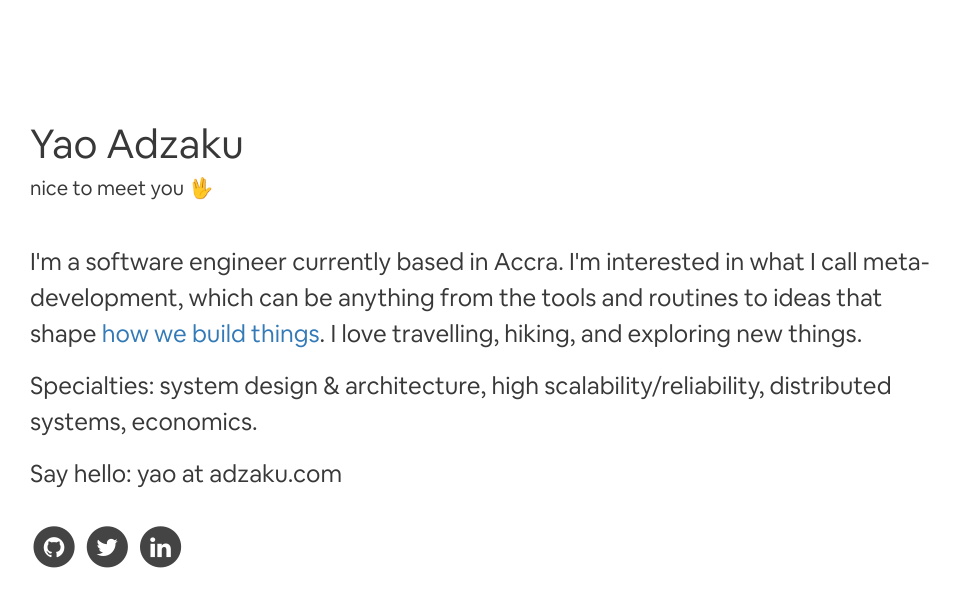
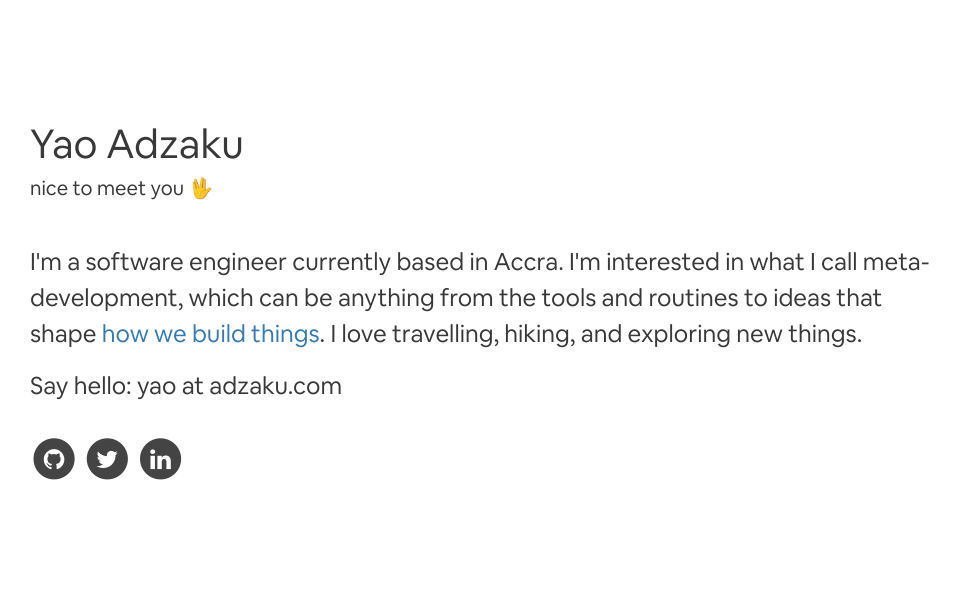
Before and after one commit to pineloop/pineloop.github.io, a plain HTML site: page index.html in a window 1280 px wide. Shown: the whole page, without its empty margins (0-962 px from the left). Drawn offline with nearby package versions, Linux system fonts and the light colour scheme.

Commit message:
Update index.html

```diff
--- a/index.html
+++ b/index.html
@@ -109,7 +109,6 @@
       <h1>Yao Adzaku</h1> <h5>nice to meet you 🖖</h5> <br>
 
       <p>I'm a software engineer currently based in Accra. I'm interested in what I call meta-development, which can be anything from the tools and routines to ideas that shape <a href="https://vimeo.com/34017777" class="blue" target="_blank">how we build things</a>. I love travelling, hiking, and exploring new things.</p>
-      <p>Specialties: system design & architecture, high scalability/reliability, distributed systems, economics.
       </p>
       <p>Say hello: yao at adzaku.com</p>
       <div class="social-links">
```
